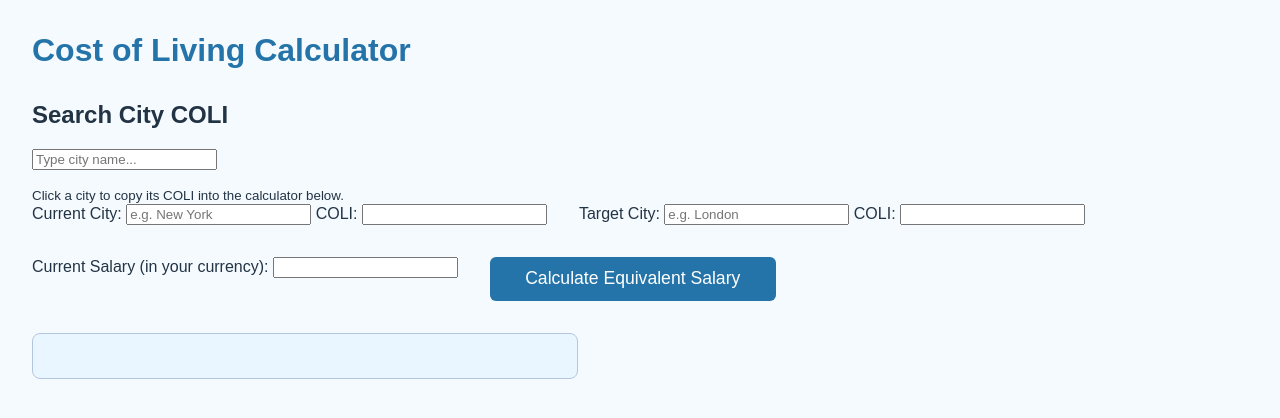
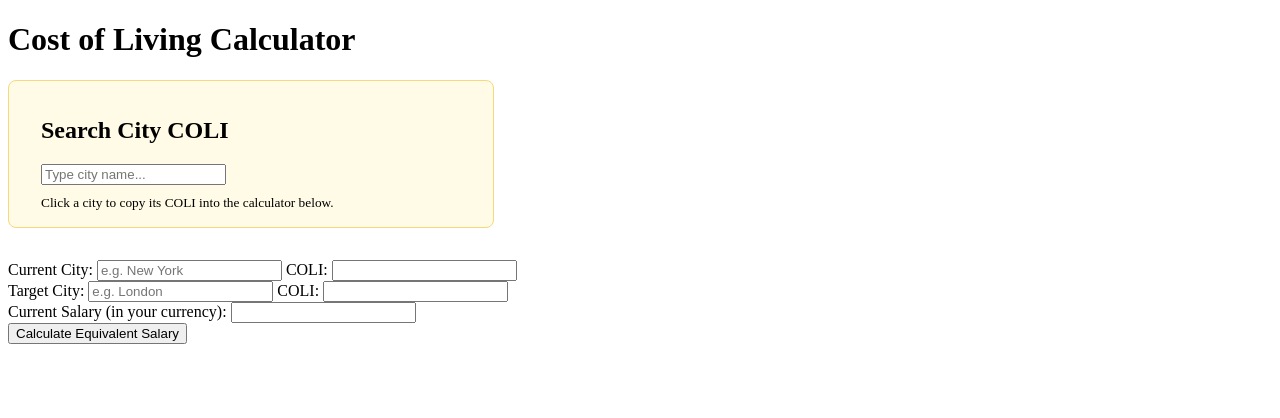
Before and after one commit to kunalthoratt/COLI, a plain HTML site: page index.html in a window 1280 px wide. Drawn offline with Linux system fonts and the light colour scheme.

Commit message:
Update style.css

```diff
--- a/style.css
+++ b/style.css
@@ -1,60 +1,23 @@
-body {
-  font-family: Arial, sans-serif;
-  margin: 2em;
-  background: #f5faff;
-  color: #234;
+.coli-database {
+  background: #fffbe6;
+  border: 1px solid #f5d97a;
+  border-radius: 8px;
+  margin-bottom: 2em;
+  padding: 1em 2em;
+  max-width: 420px;
 }
-h1 {
-  color: #2574a9;
-  margin-bottom: 1em;
+#cityResults {
+  list-style: none;
+  margin: 0.5em 0 0 0;
+  padding: 0;
+  max-height: 180px;
+  overflow-y: auto;
 }
-form {
-  display: flex;
-  gap: 2em;
-  margin-bottom: 2em;
-  flex-wrap: wrap;
+#cityResults li {
+  cursor: pointer;
+  padding: 0.2em 0.4em;
+  border-radius: 4px;
 }
-.city-panel {
-  background: #fff;
-  border: 1px solid #b3c6e0;
-  border-radius: 8px;
-  padding: 1em 2em;
-  box-shadow: 0 2px 8px #c7e0f7;
-  min-width: 250px;
-  flex: 1 1 260px;
+#cityResults li:hover {
+  background: #ffe9a7;
 }
-.city-panel label {
-  display: block;
-  margin: 0.5em 0;
-}
-button[type="submit"] {
-  padding: 0.6em 2em;
-  font-size: 1.1em;
-  background: #2574a9;
-  color: #fff;
-  border: none;
-  border-radius: 6px;
-  cursor: pointer;
-  align-self: center;
-  height: 44px;
-}
-button[type="submit"]:hover {
-  background: #19567b;
-}
-#result {
-  background: #eaf6ff;
-  border: 1px solid #b3c6e0;
-  border-radius: 8px;
-  padding: 1.2em;
-  font-size: 1.15em;
-  margin-bottom: 1.5em;
-  max-width: 500px;
-}
-footer {
-  margin-top: 3em;
-  font-size: 0.97em;
-  color: #678;
-}
-footer a {
-  color: #2574a9;
-}
```
